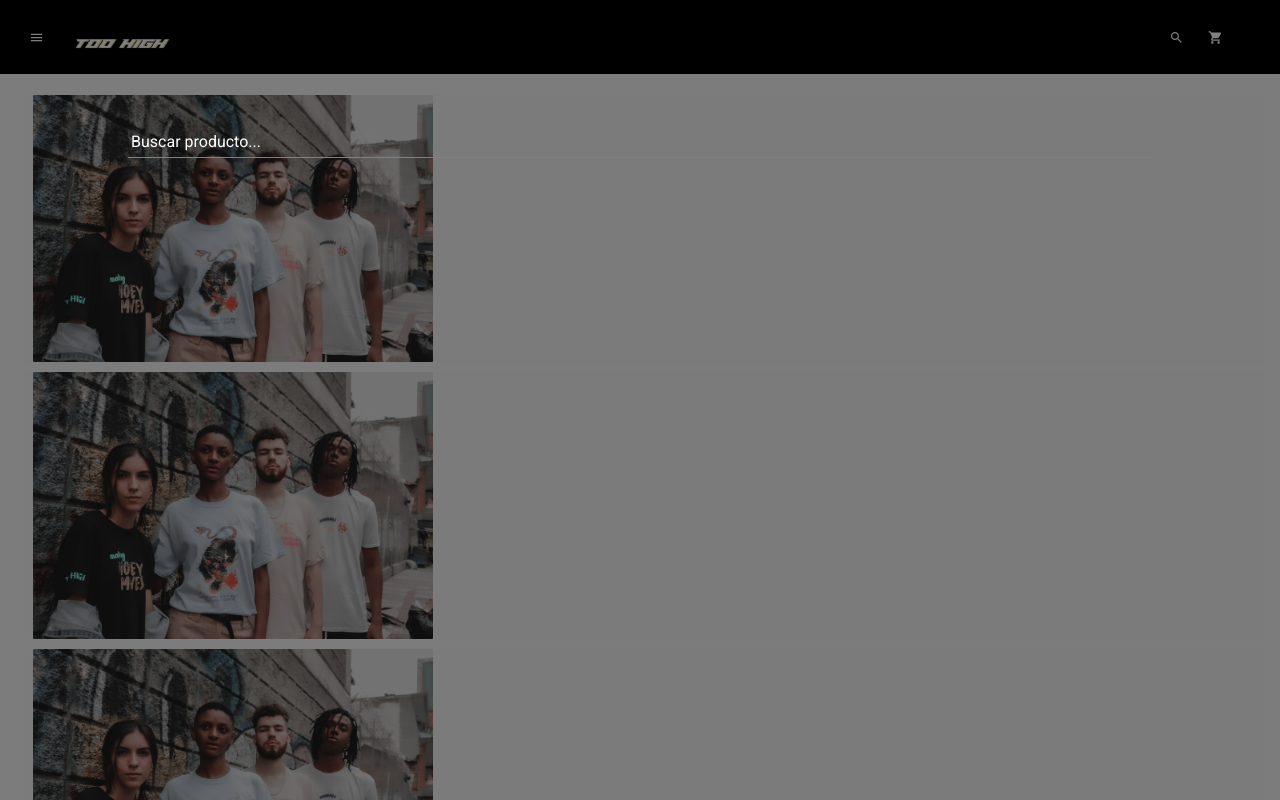
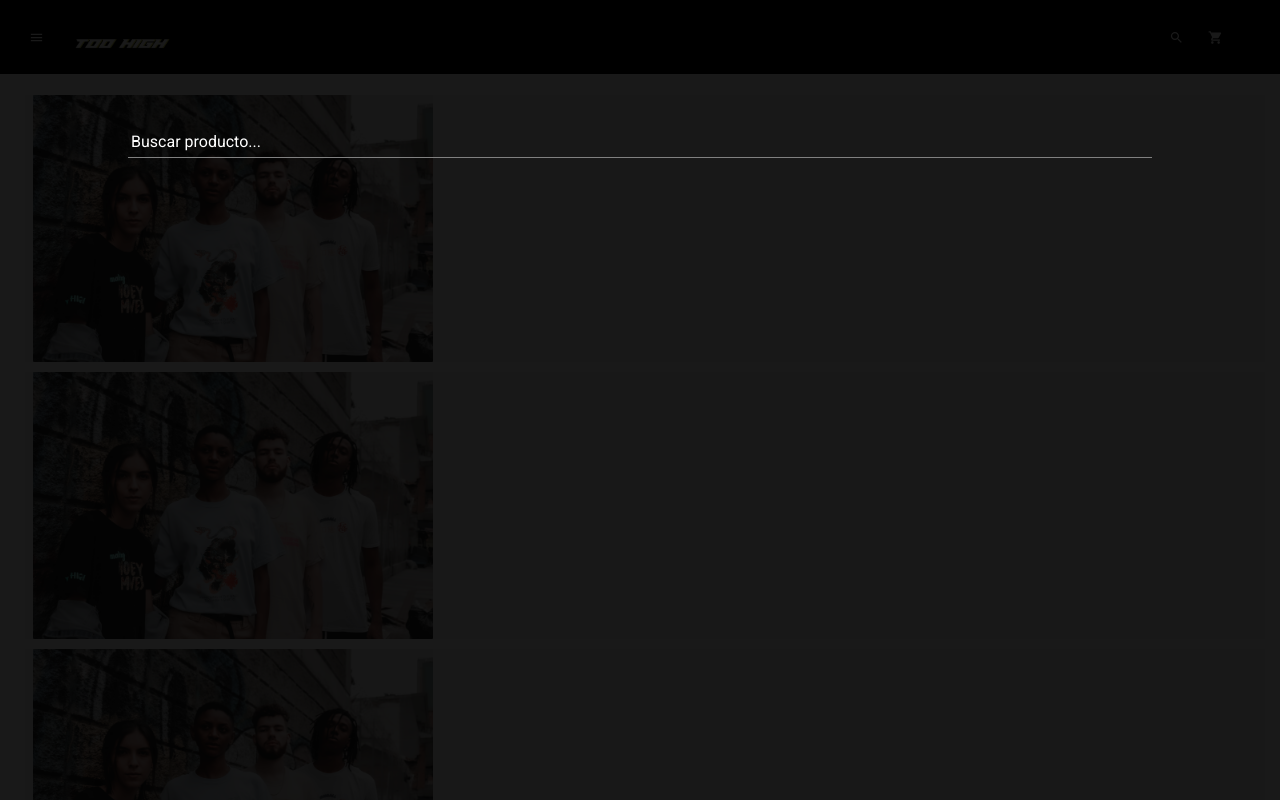
Before and after one commit to ccpc93js/toohighshop-app-, a React (Create React App) app: page / in a window 1280 px wide. Both pictures are taken after a click on the button 1176 px from the left and 37 px from the top of the page. Shown: the top 800 px of the page. Built offline with nearby package versions, Linux system fonts and the light colour scheme.

Commit message:
mejora modal

```diff
--- a/src/components/ModalSearch.css
+++ b/src/components/ModalSearch.css
@@ -45,3 +45,7 @@
     margin-top: 1rem;
     margin-bottom: 1rem;
 }
+
+.Modal{
+    background: rgba(0, 0, 0, 0.8);
+}
--- a/src/components/ModalSearch.js
+++ b/src/components/ModalSearch.js
@@ -84,6 +84,7 @@ export default function ModalSearch() {
       <Modal
         open={openModal}
         onClose={ModalSearchClose}
+        className="Modal"
         aria-labelledby="simple-modal-title"
         aria-describedby="simple-modal-description"
       >
```
